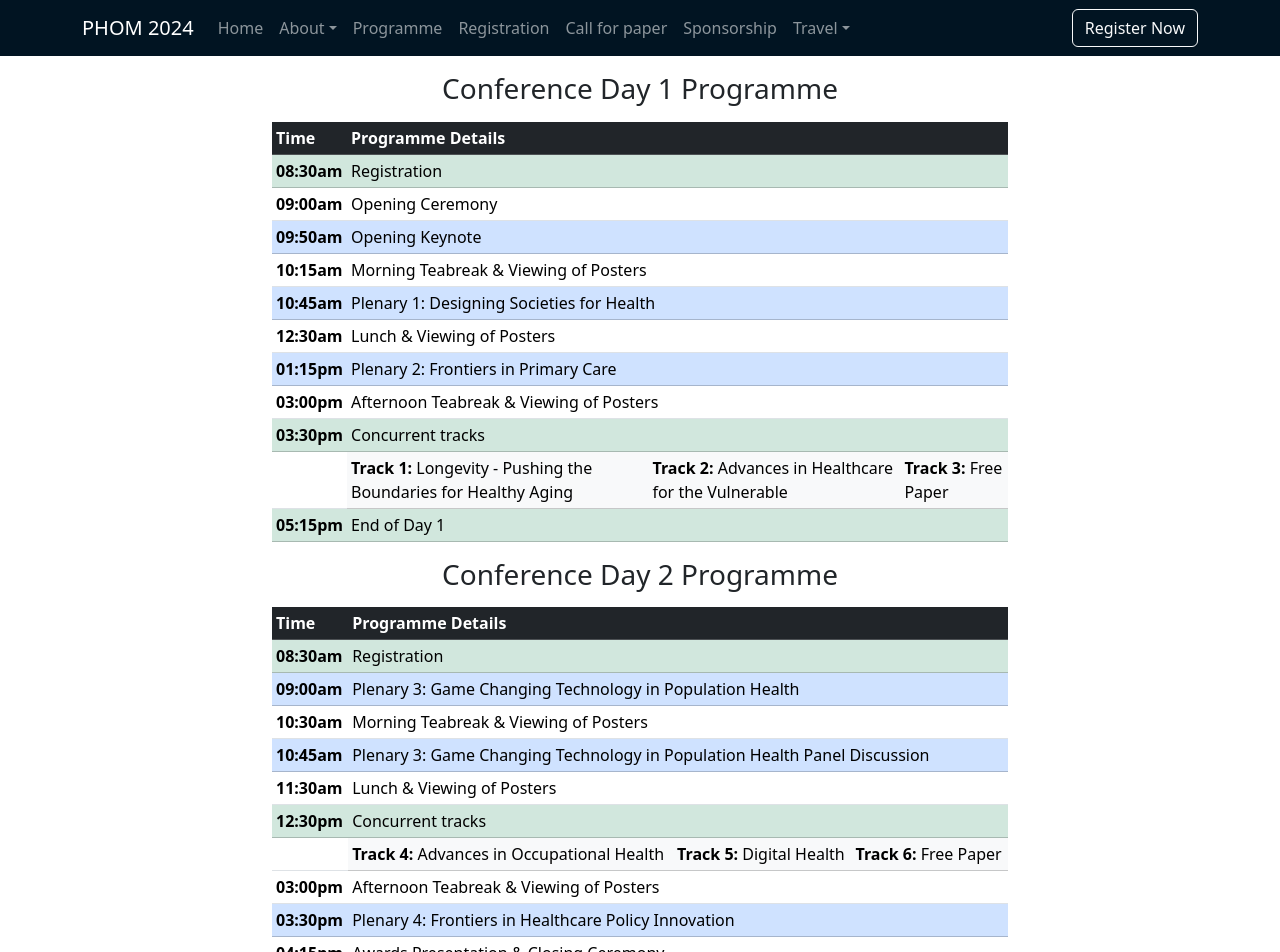
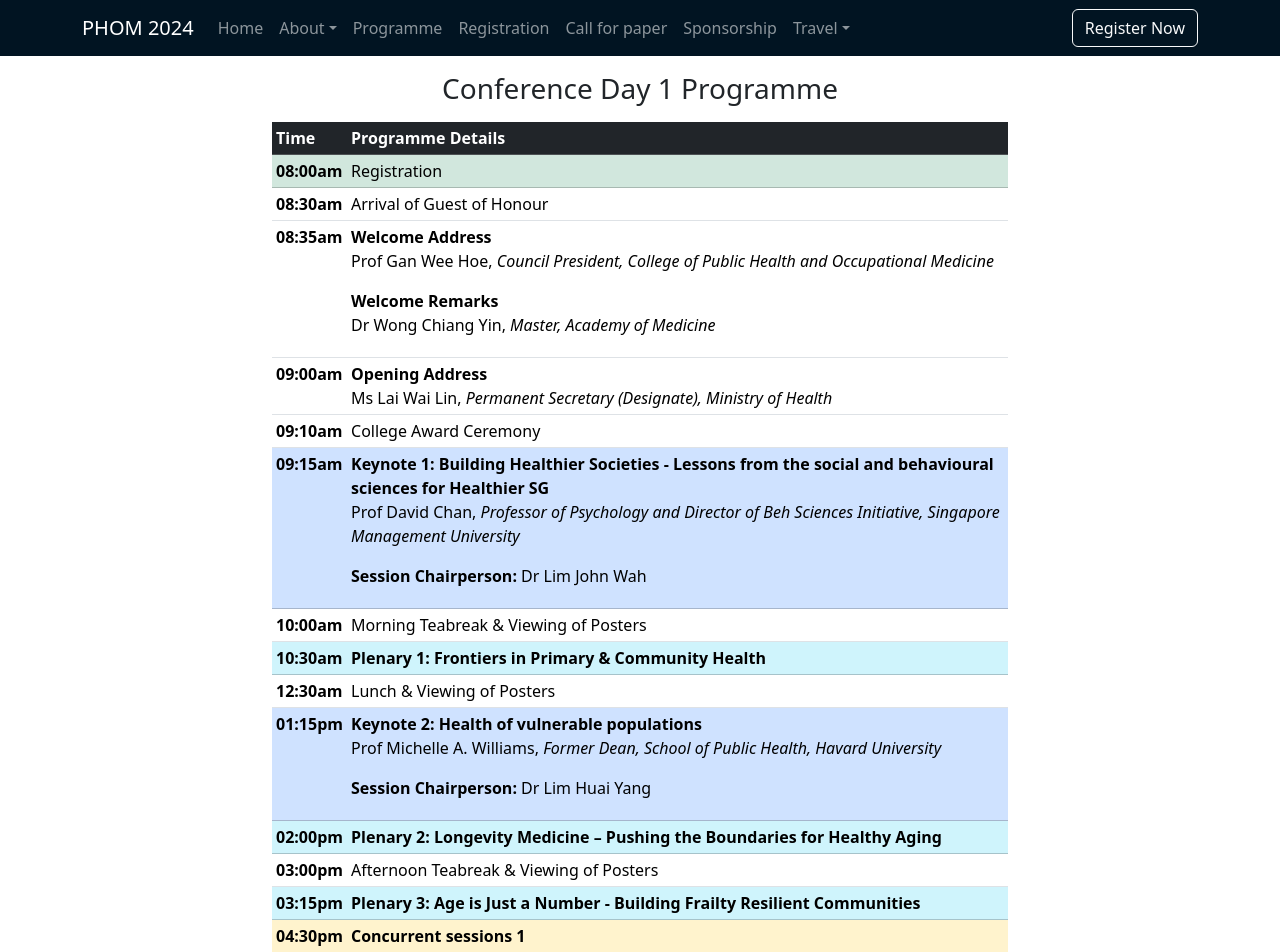
Before and after one commit to llja0112/PHOMC, a Next.js app: page /programme in a window 1280 px wide. Shown: the top 952 px of the page. Built offline with nearby package versions, Linux system fonts and the light colour scheme.

Commit message:
Update conference programme

```diff
--- a/app/programme/page.tsx
+++ b/app/programme/page.tsx
@@ -15,24 +15,58 @@ export default function Page () {
             </thead>
             <tbody>
               <tr className="table-success">
-                <th scope="row">08:30am</th>
+                <th scope="row">08:00am</th>
                 <td colSpan={3}>Registration</td>
               </tr>
               <tr>
+                <th scope="row">08:30am</th>
+                <td colSpan={3}>Arrival of Guest of Honour</td>
+              </tr>
+              <tr>
+                <th scope="row">08:35am</th>
+                <td colSpan={3}>
+                  <p>
+                    <b>Welcome Address</b><br />
+                    Prof Gan Wee Hoe, <em>Council President, College of Public Health and Occupational Medicine</em>
+                  </p>
+                  <p>
+                    <b>Welcome Remarks</b> <br />
+                    Dr Wong Chiang Yin, <em>Master, Academy of Medicine</em>
+                  </p>
+                </td>
+              </tr>
+              <tr>
                 <th scope="row">09:00am</th>
-                <td colSpan={3}>Opening Ceremony</td>
+                <td colSpan={3}>
+                  <b>Opening Address</b><br />
+                  Ms Lai Wai Lin, <em>Permanent Secretary (Designate), Ministry of Health</em>
+                </td>
+              </tr>
+              <tr>
+                <th scope="row">09:10am</th>
+                <td colSpan={3}>College Award Ceremony</td>
               </tr>
               <tr className="table-primary">
-                <th scope="row">09:50am</th>
-                <td colSpan={3}>Opening Keynote</td>
+                <th scope="row">09:15am</th>
+                <td colSpan={3}>
+                  <p>
+                    <b>Keynote 1: Building Healthier Societies - Lessons from the social and behavioural sciences for Healthier SG</b><br />
+                    Prof David Chan, <em>Professor of Psychology and Director of Beh Sciences Initiative, Singapore Management University</em>
+                  </p>
+                  <p>
+                    <b>Session Chairperson:</b> Dr Lim John Wah
+                  </p>
+                </td>
               </tr>
               <tr>
-                <th scope="row">10:15am</th>
+                <th scope="row">10:00am</th>
                 <td colSpan={3}>Morning Teabreak & Viewing of Posters</td>
               </tr>
-              <tr className="table-primary">
-                <th scope="row">10:45am</th>
-                <td colSpan={3}>Plenary 1: Designing Societies for Health</td>
+              <tr className="table-info">
+                <th scope="row">10:30am</th>
+                <td colSpan={3}>
+                  <b>Plenary 1: Frontiers in Primary & Community Health</b>
+                </td>
               </tr>
               <tr>
                 <th scope="row">12:30am</th>
@@ -40,24 +74,40 @@ export default function Page () {
               </tr>
               <tr className="table-primary">
                 <th scope="row">01:15pm</th>
-                <td colSpan={3}>Plenary 2: Frontiers in Primary Care</td>
+                <td colSpan={3}>
+                  <p>
+                    <b>Keynote 2: Health of vulnerable populations</b><br />
+                    Prof Michelle A. Williams, <em>Former Dean, School of Public Health, Havard University</em>
+                  </p>
+                  <p>
+                    <b>Session Chairperson:</b> Dr Lim Huai Yang
+                  </p>
+                </td>
+              </tr>
+              <tr className="table-info">
+                <th scope="row">02:00pm</th>
+                <td colSpan={3}><b>Plenary 2: Longevity Medicine – Pushing the Boundaries for Healthy Aging</b></td>
               </tr>
               <tr>
                 <th scope="row">03:00pm</th>
                 <td colSpan={3}>Afternoon Teabreak & Viewing of Posters</td>
               </tr>
-              <tr className="table-success">
-                <th scope="row">03:30pm</th>
-                <td colSpan={3}>Concurrent tracks</td>
+              <tr className="table-info">
+                <th scope="row">03:15pm</th>
+                <td colSpan={3}><b>Plenary 3: Age is Just a Number - Building Frailty Resilient Communities</b></td>
+              </tr>
+              <tr className="table-warning">
+                <th scope="row">04:30pm</th>
+                <td colSpan={3}><b>Concurrent sessions 1</b></td>
               </tr>
               <tr>
                 <th scope="row"></th>
-                <td className="table-light"><strong>Track 1:</strong> Longevity - Pushing the Boundaries for Healthy Aging</td>
-                <td className="table-light"><strong>Track 2:</strong> Advances in Healthcare for the Vulnerable </td>
-                <td className="table-light"><strong>Track 3:</strong> Free Paper</td>
+                <td className="table-light" colSpan={1}><strong>Track 1:</strong> Advances in Healthcare for the Vulnerable</td>
+                <td className="table-light" colSpan={1}><strong>Track 2:</strong> Frontiers in Aviation Medicine</td>
+                <td className="table-light" colSpan={1}><strong>Track 3:</strong> Frontiers in Digital Health</td>
               </tr>
               <tr className="table-success">
-                <th scope="row">05:15pm</th>
+                <th scope="row">06:15pm</th>
                 <td colSpan={3}>End of Day 1</td>
               </tr>
             </tbody>
@@ -79,41 +129,54 @@ export default function Page () {
               </tr>
               <tr className="table-primary">
                 <th scope="row">09:00am</th>
-                <td colSpan={3}>Plenary 3: Game Changing Technology in Population Health</td>
+                <td colSpan={3}>
+                  <p>
+                    <b>Keynote 3</b><br />
+                    Dr Kenji Saito, <em>Chairman, American College of Occupational & Environmental Medicine</em>
+                  </p>
+                </td>
               </tr>
               <tr>
-                <th scope="row">10:30am</th>
+                <th scope="row">09:30am</th>
                 <td colSpan={3}>Morning Teabreak & Viewing of Posters</td>
               </tr>
-              <tr className="table-primary">
-                <th scope="row">10:45am</th>
-                <td colSpan={3}>Plenary 3: Game Changing Technology in Population Health Panel Discussion</td>
-              </tr>
-              <tr>
-                <th scope="row">11:30am</th>
-                <td colSpan={3}>Lunch & Viewing of Posters</td>
-              </tr>
-              <tr className="table-success">
-                <th scope="row">12:30pm</th>
-                <td colSpan={3}>Concurrent tracks</td>
+              <tr className="table-warning">
+                <th scope="row">10:00am</th>
+                <td colSpan={3}>
+                  <b>Concurrent sessions 2</b>
+                </td>
               </tr>
               <tr>
                 <th scope="row"></th>
-                <td className="table-light"><strong>Track 4:</strong> Advances in Occupational Health</td>
-                <td className="table-light"><strong>Track 5:</strong> Digital Health</td>
+                <td className="table-light"><strong>Track 4:</strong> Frontiers in Occupational Health</td>
+                <td className="table-light"><strong>Track 5:</strong> Game Changing Technology in Health</td>
                 <td className="table-light"><strong>Track 6:</strong> Free Paper</td>
               </tr>
               <tr>
-                <th scope="row">03:00pm</th>
+                <th scope="row">11:45am</th>
+                <td colSpan={3}>Lunch & Viewing of Posters</td>
+              </tr>
+
+              <tr className="table-primary">
+                <th scope="row">12:30pm</th>
+                <td colSpan={3}><b>Plenary 4: Frontiers in Infectious Disease Prevention and Pandemic Response</b></td>
+              </tr>
+
+              <tr>
+                <th scope="row">02:30pm</th>
                 <td colSpan={3}>Afternoon Teabreak & Viewing of Posters</td>
               </tr>
               <tr className="table-primary">
                 <th scope="row">03:30pm</th>
-                <td colSpan={3}>Plenary 4: Frontiers in Healthcare Policy Innovation</td>
+                <td colSpan={3}><b>Plenary 5: Frontiers in Healthcare Policy Innovation</b></td>
               </tr>
               <tr>
                 <th scope="row">04:15pm</th>
-                <td colSpan={3}>Awards Presentation & Closing Ceremony</td>
+                <td colSpan={3}>Awards Presentation</td>
+              </tr>
+              <tr>
+                <th scope="row">05:00pm</th>
+                <td colSpan={3}>Closing Ceremony</td>
               </tr>
               <tr className="table-success">
                 <th scope="row">05:15pm</th>
```
